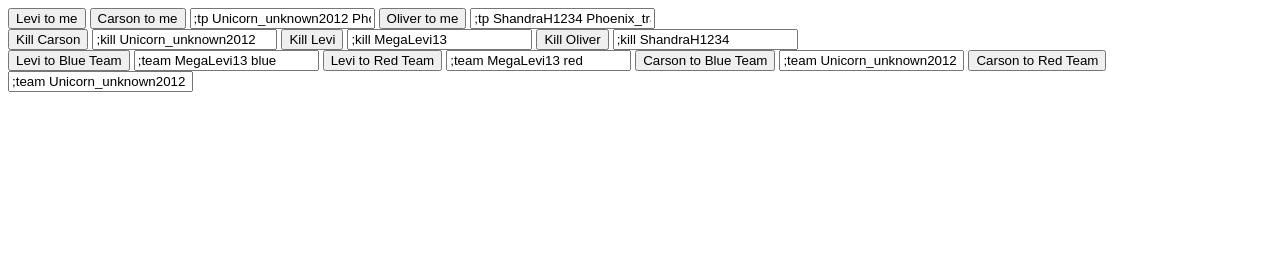
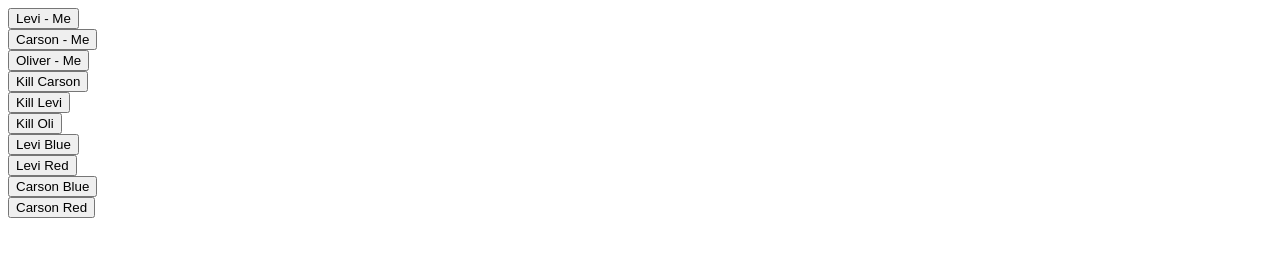
Before and after one commit to Angulorecto/nrg, a plain HTML site: page index.html in a window 1280 px wide. Drawn offline with Linux system fonts and the light colour scheme.

Commit message:
Update index.html

```diff
--- a/index.html
+++ b/index.html
@@ -4,35 +4,35 @@
         <title>Energy assault commands</title>
     </head>
     <body>
-      <button onclick="L_to_me()">Levi to me</button>
-      <input type="hidden" value=";tp MegaLevi13 Phoenix_tracker" id="levi2me">
+      <button onclick="L_to_me()">Levi - Me</button>
+      <input type="hidden" value=";tp MegaLevi13 Phoenix_tracker" id="levi2me"><br>
 
-      <button onclick="C_to_me()">Carson to me</button>
-      <input type="text" value=";tp Unicorn_unknown2012 Phoenix_tracker" id="carson2me">
+      <button onclick="C_to_me()">Carson - Me</button>
+      <input type="hidden" value=";tp Unicorn_unknown2012 Phoenix_tracker" id="carson2me"><br>
 
-      <button onclick="Olver_to_me()">Oliver to me</button>
-      <input type="text" value=";tp ShandraH1234 Phoenix_tracker" id="oliver2me"><br>
+      <button onclick="Olver_to_me()">Oliver - Me</button>
+      <input type="hidden" value=";tp ShandraH1234 Phoenix_tracker" id="oliver2me"><br>
 
       <button onclick="killcarson()">Kill Carson</button>
-      <input type="text" value=";kill Unicorn_unknown2012" id="killcarson">
+      <input type="hidden" value=";kill Unicorn_unknown2012" id="killcarson"><br>
 
       <button onclick="killlevi()">Kill Levi</button>
-      <input type="text" value=";kill MegaLevi13" id="killlevi">
+      <input type="hidden" value=";kill MegaLevi13" id="killlevi"><br>
 
-      <button onclick="killoliver()">Kill Oliver</button>
-      <input type="text" value=";kill ShandraH1234" id="killoliver"><br>
+      <button onclick="killoliver()">Kill Oli</button>
+      <input type="hidden" value=";kill ShandraH1234" id="killoliver"><br>
 
-      <button onclick="L_to_blue()">Levi to Blue Team</button>
-      <input type="text" value=";team MegaLevi13 blue" id="levi2blue">
+      <button onclick="L_to_blue()">Levi Blue</button>
+      <input type="hidden" value=";team MegaLevi13 blue" id="levi2blue"><br>
 
-      <button onclick="L_to_red()">Levi to Red Team</button>
-      <input type="text" value=";team MegaLevi13 red" id="levi2red">
+      <button onclick="L_to_red()">Levi Red</button>
+      <input type="hidden" value=";team MegaLevi13 red" id="levi2red"><br>
 
-      <button onclick="C_to_blue()">Carson to Blue Team</button>
-      <input type="text" value=";team Unicorn_unknown2012 blue" id="carson2blue">
+      <button onclick="C_to_blue()">Carson Blue</button>
+      <input type="hidden" value=";team Unicorn_unknown2012 blue" id="carson2blue"><br>
 
-      <button onclick="C_to_red()">Carson to Red Team</button>
-      <input type="text" value=";team Unicorn_unknown2012 red" id="carson2red">
+      <button onclick="C_to_red()">Carson Red</button>
+      <input type="hidden" value=";team Unicorn_unknown2012 red" id="carson2red"><br>
 
         <script>
           function killoliver() { // Get the text field
```
